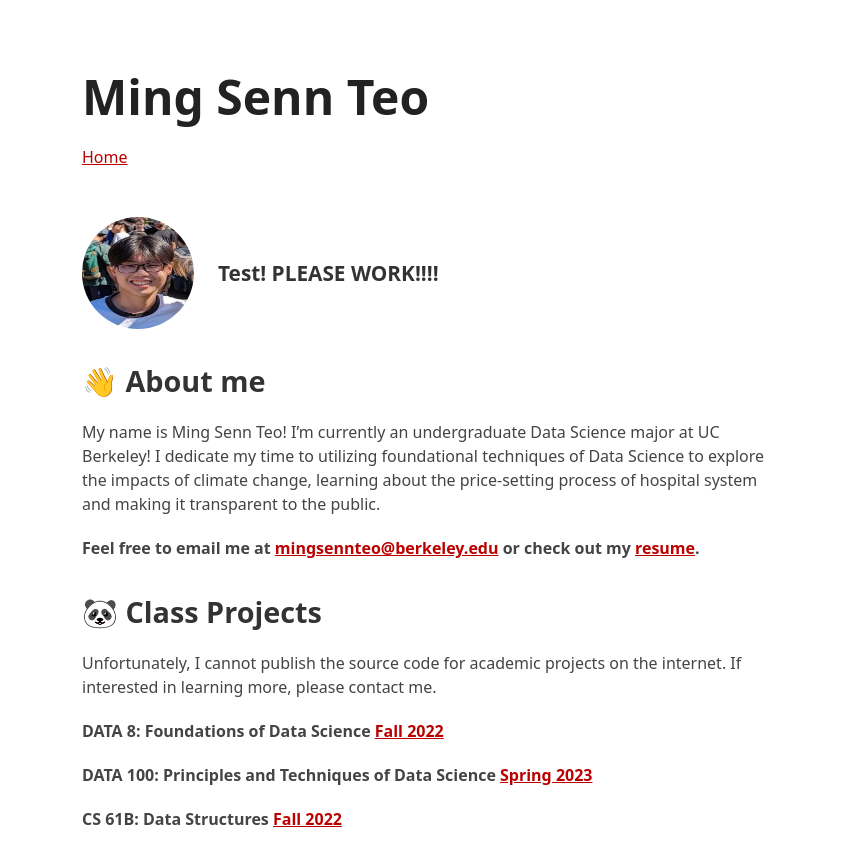
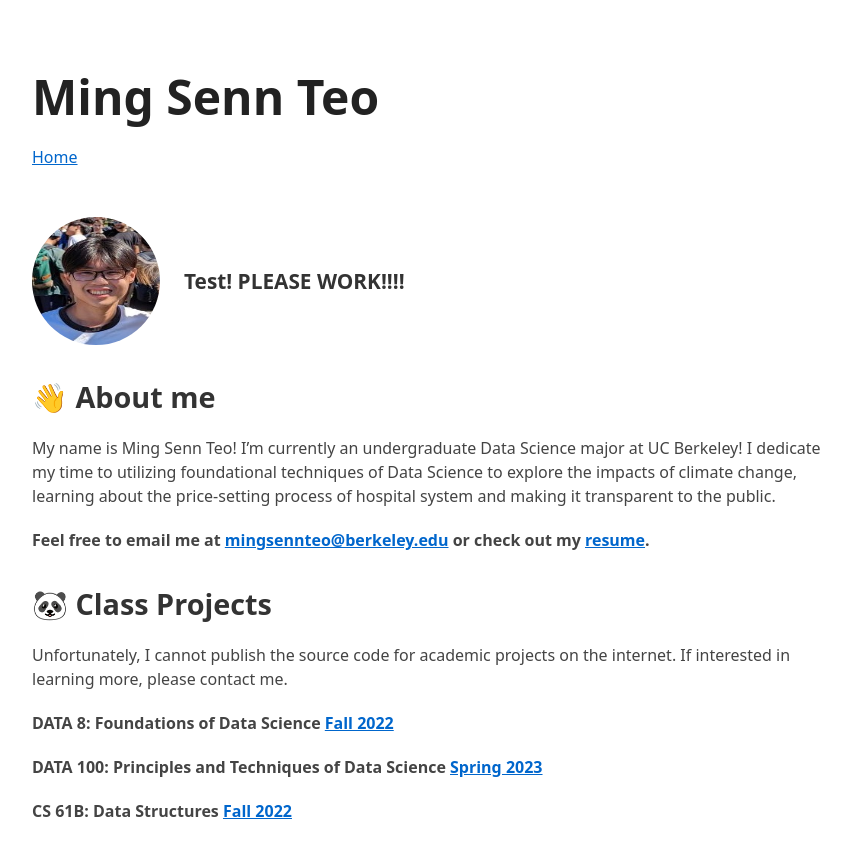
Before and after one commit to MSTeo01/old-website-2.0, a Jekyll site: the page built from index.md, in a window 1280 px wide. Shown: the top 866 px of the page, without its empty margins (208-1059 px from the left). Built offline with Jekyll 4.4.1, drawn with Linux system fonts in a browser that asks for light colours; our own code applies the rules of GitHub Pages for plain Markdown files.

Commit message:
Update styles.scss

```diff
--- a/styles/styles.scss
+++ b/styles/styles.scss
@@ -1,11 +1,11 @@
 ---
 ---
 
-$accent-color: #b00; // link color
+$accent-color: #0066cc; // link color
 $font-stack: system-ui, Helvetica, Arial, sans-serif;
 $heading-font-stack: system-ui, Helvetica, Arial, sans-serif; // use this to set a different font for your headings if you want
 $code-font-stack: Inconsolata, monospace; // fonts for inline code and code blocks
-$container-max-width: 700px;
+$container-max-width: 800px;
 
 // reset
 * {
@@ -94,7 +94,8 @@ a {
 
 a:hover,
 a:active {
-  color: lighten($accent-color, 10%);
+  color: lighten($accent-color, 5%);
+  text-decoration: underline;
 }
 
 // images
@@ -103,9 +104,9 @@ img {
 }
 
 .avatar {
-  width: 7rem;
-  height: 7rem;
-  border-radius: 4rem;
+  width: 8rem;
+  height: 8rem;
+  border-radius: 5rem;
   margin-right: 1.5rem;
 }
 
```
